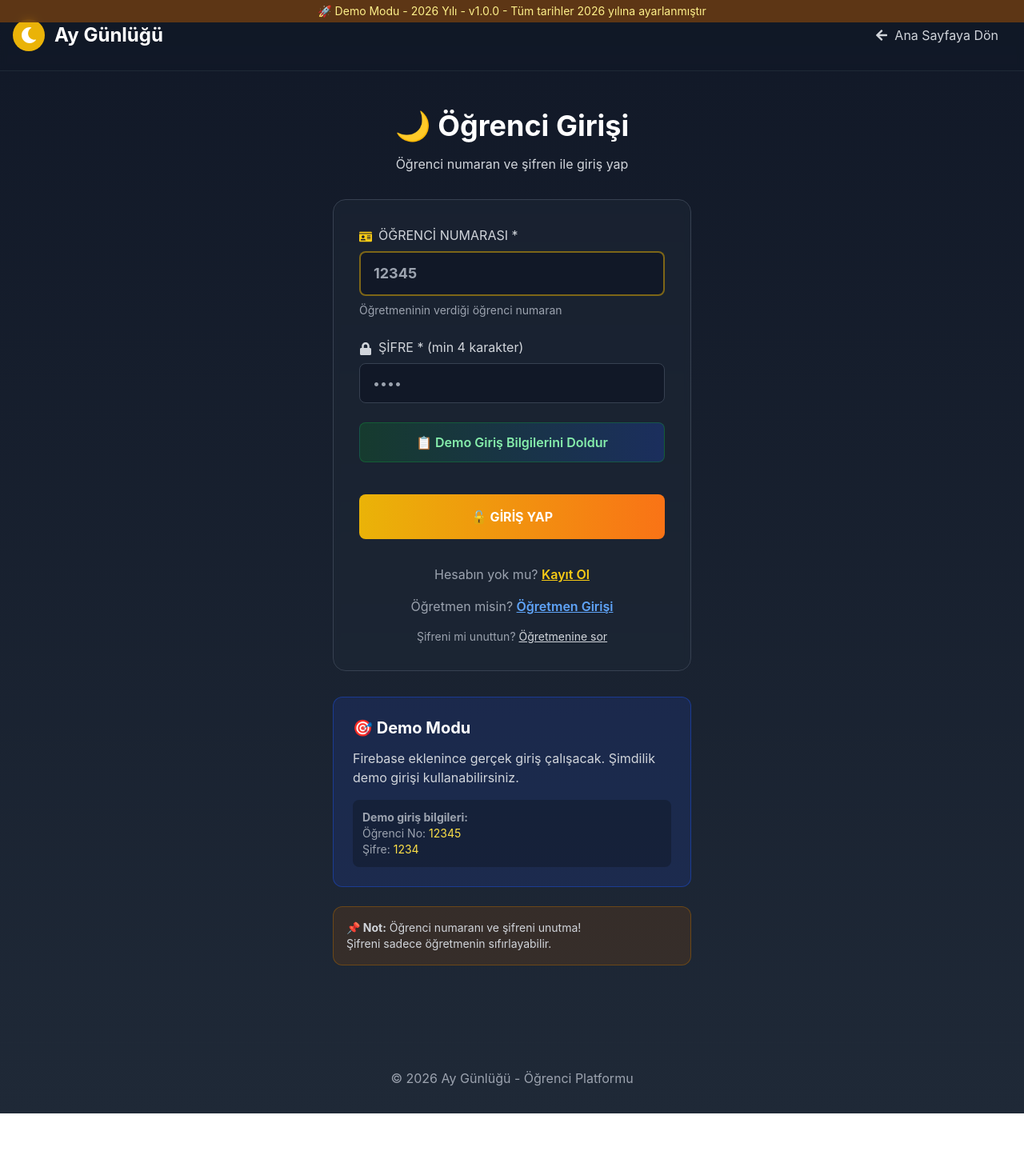
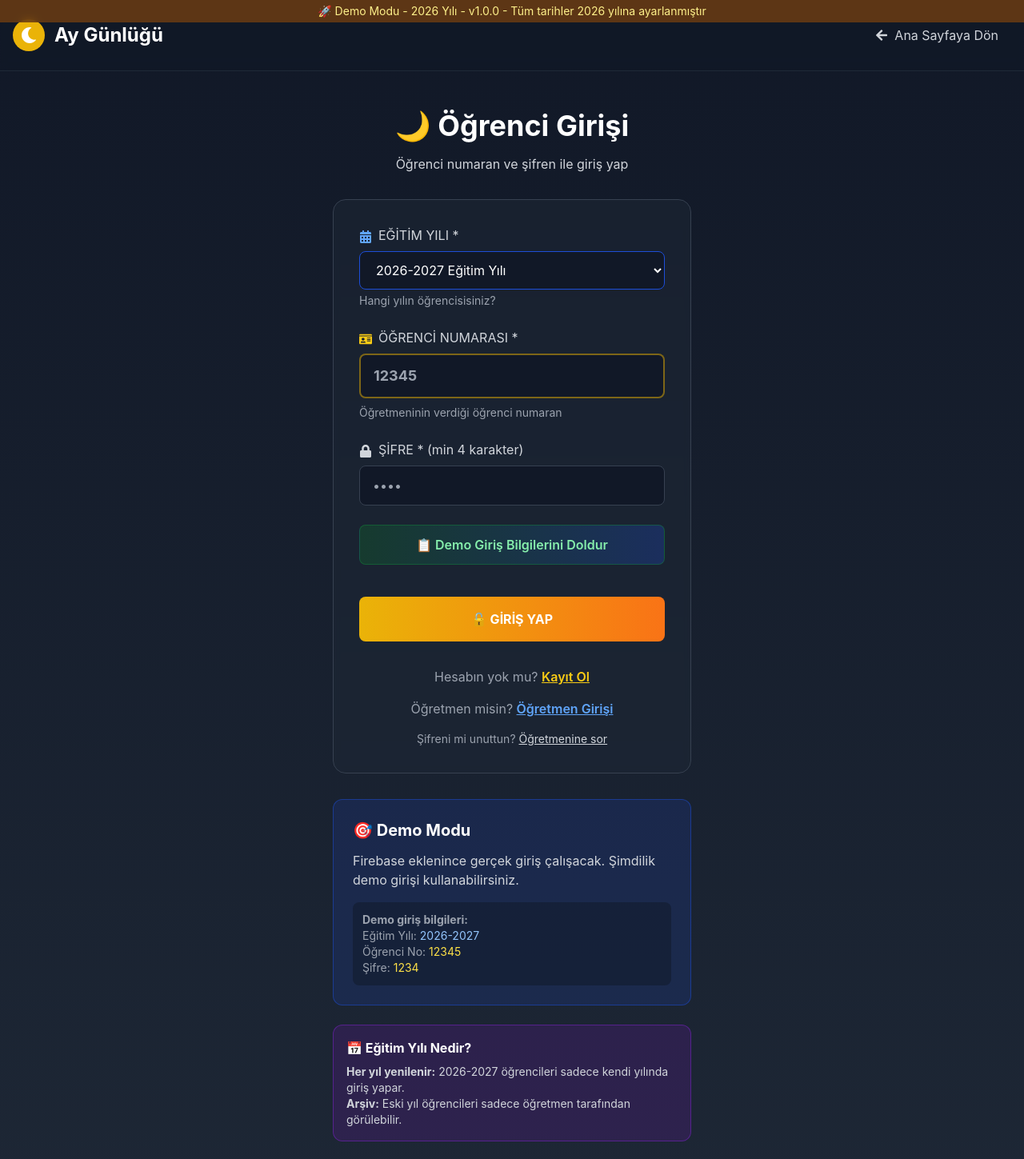
Before and after one commit to yrdgl/subasiooaygunlugum, a React (Create React App) app in the folder frontend/: page /OgrenciGiris in a window 1280 px wide. Shown: the top 1449 px of the page at 80% size. Before the commit the page ends 1392 px from the top, so only its background shows below. Built offline with nearby package versions, Linux system fonts and the light colour scheme.

Commit message:
Update OgrenciGiris.js

```diff
--- a/frontend/src/pages/OgrenciGiris.js
+++ b/frontend/src/pages/OgrenciGiris.js
@@ -1,16 +1,19 @@
 import React, { useState } from 'react';
-import { FaIdCard, FaLock, FaArrowLeft, FaMoon } from 'react-icons/fa';
+import { FaIdCard, FaLock, FaArrowLeft, FaMoon, FaCalendarAlt } from 'react-icons/fa';
 import { Link, useNavigate } from 'react-router-dom';
-import { useToast } from '@/hooks/use-toast'; // Bu import'u ekleyin
+import { useToast } from '@/hooks/use-toast';
 
 function OgrenciGiris() {
   const navigate = useNavigate();
-  const { toast } = useToast(); // Toast hook'unu ekleyin
+  const { toast } = useToast();
 
   const [formData, setFormData] = useState({
     ogrenciNo: '',
-    sifre: ''
+    sifre: '',
+    egitimYili: '2026-2027' // YENİ EKLENDİ
   });
+
+  const egitimYillari = ['2025-2026', '2026-2027', '2027-2028']; // YENİ EKLENDİ
 
   const handleChange = (e) => {
     const { name, value } = e.target;
@@ -45,7 +48,7 @@ function OgrenciGiris() {
     if (formData.ogrenciNo === '12345' && formData.sifre === '1234') {
       toast({
         title: "Giriş Başarılı",
-        description: "Öğrenci paneline yönlendiriliyorsunuz...",
+        description: `${formData.egitimYili} eğitim yılına giriş yapılıyor...`,
       });
 
       // 1 saniye sonra otomatik yönlendir
@@ -64,7 +67,8 @@ function OgrenciGiris() {
   const handleDemoGiris = () => {
     setFormData({
       ogrenciNo: '12345',
-      sifre: '1234'
+      sifre: '1234',
+      egitimYili: '2026-2027'
     });
 
     toast({
@@ -113,6 +117,30 @@ function OgrenciGiris() {
           {/* Giriş Formu */}
           <div className="bg-gray-800/50 backdrop-blur-sm rounded-2xl p-8 border border-gray-700">
             <form onSubmit={handleSubmit} className="space-y-6">
+              {/* EĞİTİM YILI - YENİ EKLENDİ */}
+              <div>
+                <label className="block text-gray-300 mb-2">
+                  <FaCalendarAlt className="inline mr-2 text-blue-400" />
+                  EĞİTİM YILI *
+                </label>
+                <select
+                  name="egitimYili"
+                  value={formData.egitimYili}
+                  onChange={handleChange}
+                  className="w-full px-4 py-3 bg-gray-900 border border-blue-700 rounded-lg text-white focus:outline-none focus:border-blue-500 transition-colors"
+                  required
+                >
+                  {egitimYillari.map(yil => (
+                    <option key={yil} value={yil}>
+                      {yil} Eğitim Yılı
+                    </option>
+                  ))}
+                </select>
+                <p className="text-gray-400 text-sm mt-1">
+                  Hangi yılın öğrencisisiniz?
+                </p>
+              </div>
+
               {/* Öğrenci Numarası */}
               <div>
                 <label className="block text-gray-300 mb-2">
@@ -221,10 +249,20 @@ function OgrenciGiris() {
             <div className="mt-4 p-3 bg-gray-900/50 rounded-lg">
               <p className="text-gray-400 text-sm">
                 <strong>Demo giriş bilgileri:</strong><br />
+                Eğitim Yılı: <span className="text-blue-300">2026-2027</span><br />
                 Öğrenci No: <span className="text-yellow-300">12345</span><br />
                 Şifre: <span className="text-yellow-300">1234</span>
               </p>
             </div>
+          </div>
+
+          {/* Eğitim Yılı Açıklaması - YENİ EKLENDİ */}
+          <div className="mt-6 bg-purple-900/30 rounded-xl p-4 border border-purple-700/50">
+            <h4 className="text-white font-bold mb-2">📅 Eğitim Yılı Nedir?</h4>
+            <p className="text-gray-300 text-sm">
+              <strong>Her yıl yenilenir:</strong> 2026-2027 öğrencileri sadece kendi yılında giriş yapar.<br/>
+              <strong>Arşiv:</strong> Eski yıl öğrencileri sadece öğretmen tarafından görülebilir.
+            </p>
           </div>
 
           {/* Önemli Not */}
@@ -241,7 +279,7 @@ function OgrenciGiris() {
       <footer className="py-8 border-t border-gray-800 mt-12">
         <div className="container mx-auto px-4 text-center">
           <p className="text-gray-400">
-            © {new Date().getFullYear()} Ay Günlüğü - Öğrenci Platformu
+            © {new Date().getFullYear()} Ay Günlüğü - 5. Sınıflar Platformu
           </p>
         </div>
       </footer>
```
